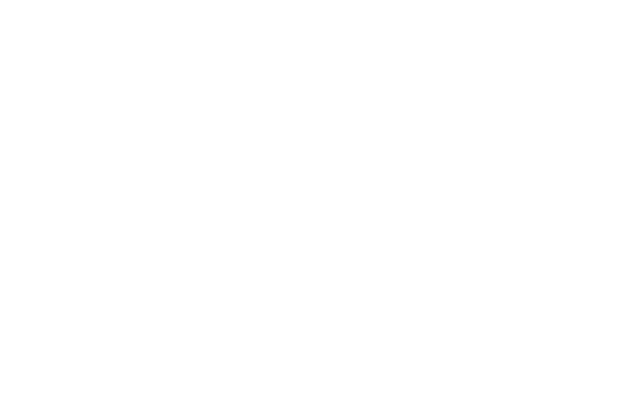
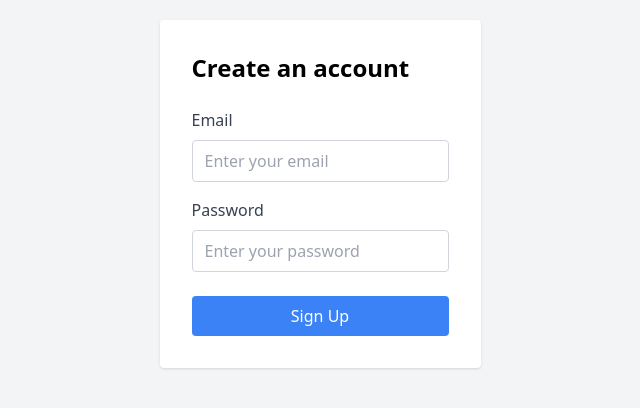
Before and after one commit to sharleenawinja/recipe-sharing-app, a React (Vite) app: page /signup in a window 1280 px wide. Before the commit this address had no page. Shown: the part 206-614 px from the top of the page, without its empty margins (320-960 px from the left). Built offline with nearby package versions, Linux system fonts and the light colour scheme; no server answers.

Commit message:
creating login and sigunup functionality

```diff
--- a/src/App.tsx
+++ b/src/App.tsx
@@ -1,13 +1,15 @@
 import { BrowserRouter as Router, Routes, Route } from "react-router-dom";
 import Tips from "./components/Tips-Tricks/tips.component";
-import LoginComponent from "./pages/Login/LoginComponent";
+import LogIn from "./pages/auth/LogIn";
+import SignUp from "./pages/auth/SignUp";
 
 const App = () => {
   return (
     <>
       <Router>
         <Routes>
-          <Route path="/" element={<LoginComponent />} />
+          <Route path="/login" element={<LogIn />} />
+          <Route path="/signup" element={<SignUp />} />
           <Route path="/tips" element={<Tips />} />
         </Routes>
       </Router>
--- a/src/pages/Login/LoginComponent.tsx
+++ b/src/pages/auth/LogIn.tsx
@@ -1,37 +1,46 @@
 import { useState } from "react";
-// import { LoginAPI } from "../../api/AuthAPI";
+import { useNavigate } from "react-router-dom";
+import { auth } from "../../../firebase.config";
+import { signInWithEmailAndPassword } from "firebase/auth";
 
-const LoginComponent = () => {
-  const [username, setUsername] = useState("");
+const LogIn = () => {
+  const [email, setEmail] = useState("");
   const [password, setPassword] = useState("");
   const [loggedIn, setLoggedIn] = useState(false);
 
+  const navigate = useNavigate();
+
   const handleLogin = (e: React.FormEvent<HTMLFormElement>) => {
     e.preventDefault();
-    if (username === "admin" && password === "password") {
-      setLoggedIn(true);
-    } else {
-      alert("Invalid credentials. Please try again.");
-    }
+    signInWithEmailAndPassword(auth, email, password)
+      .then((userCredentials) => {
+        console.log(userCredentials);
+        setLoggedIn(true);
+      })
+      .catch((error) => {
+        console.error(error);
+        alert("Invalid credentials. Please try again.");
+      });
   };
 
   return (
     <div className="flex items-center justify-center min-h-screen bg-gray-100">
       <div className="bg-white p-8 rounded shadow">
-        <h2 className="text-2xl font-bold mb-6">Login</h2>
+        <h2 className="text-2xl font-bold mb-6">Log in to your account</h2>
         <form onSubmit={handleLogin}>
           <div className="mb-4">
             <label
               htmlFor="username"
               className="block font-medium text-gray-700 mb-2"
             >
-              Username
+              Email
             </label>
             <input
               type="text"
               id="username"
-              value={username}
-              onChange={(e) => setUsername(e.target.value)}
+              placeholder="Enter your email"
+              value={email}
+              onChange={(e) => setEmail(e.target.value)}
               className="w-full border-gray-300 border rounded px-3 py-2 focus:outline-none focus:ring-blue-500 focus:border-blue-500"
               required
             />
@@ -46,6 +55,7 @@
             <input
               type="password"
               id="password"
+              placeholder="Enter your password"
               value={password}
               onChange={(e) => setPassword(e.target.value)}
               className="w-full border-gray-300 border rounded px-3 py-2 focus:outline-none focus:ring-blue-500 focus:border-blue-500"
@@ -62,9 +72,16 @@
         {loggedIn && (
           <p className="mt-4 text-green-500">Logged in successfully!</p>
         )}
+        <p className="mt-4 text-gray-600">Don't have an account?</p>
+        <button
+          onClick={() => navigate("/signup")}
+          className="mt-2 text-blue-500 underline hover:text-blue-700 focus:outline-none"
+        >
+          Sign Up
+        </button>
       </div>
     </div>
   );
 };
 
-export default LoginComponent;
+export default LogIn;
--- /dev/null
+++ b/src/pages/auth/SignUp.tsx
@@ -0,0 +1,78 @@
+import { useState } from "react";
+import { auth } from "../../../firebase.config";
+import { createUserWithEmailAndPassword } from "firebase/auth";
+
+const SignUp = () => {
+  const [email, setEmail] = useState("");
+  const [password, setPassword] = useState("");
+  const [signedUp, setSignedUp] = useState(false);
+
+  const handleSignUp = (e: React.FormEvent<HTMLFormElement>) => {
+    e.preventDefault();
+    createUserWithEmailAndPassword(auth, email, password)
+      .then((userCredentials) => {
+        console.log(userCredentials);
+        setSignedUp(true);
+      })
+      .catch((error) => {
+        console.error(error);
+      });
+  };
+
+  return (
+    <div className="flex items-center justify-center min-h-screen bg-gray-100">
+      <div className="bg-white p-8 rounded shadow">
+        <h2 className="text-2xl font-bold mb-6">Create an account</h2>
+        <form onSubmit={handleSignUp}>
+          <div className="mb-4">
+            <label
+              htmlFor="username"
+              className="block font-medium text-gray-700 mb-2"
+            >
+              Email
+            </label>
+            <input
+              type="text"
+              id="username"
+              placeholder="Enter your email"
+              value={email}
+              onChange={(e) => setEmail(e.target.value)}
+              className="w-full border-gray-300 border rounded px-3 py-2 focus:outline-none focus:ring-blue-500 focus:border-blue-500"
+              required
+            />
+          </div>
+          <div className="mb-6">
+            <label
+              htmlFor="password"
+              className="block font-medium text-gray-700 mb-2"
+            >
+              Password
+            </label>
+            <input
+              type="password"
+              id="password"
+              placeholder="Enter your password"
+              value={password}
+              onChange={(e) => setPassword(e.target.value)}
+              className="w-full border-gray-300 border rounded px-3 py-2 focus:outline-none focus:ring-blue-500 focus:border-blue-500"
+              required
+            />
+          </div>
+          <button
+            type="submit"
+            className="w-full bg-blue-500 text-white py-2 px-4 rounded hover:bg-blue-600 focus:outline-none focus:bg-blue-600"
+          >
+            Sign Up
+          </button>
+        </form>
+        {signedUp && (
+          <p className="mt-4 text-green-500">
+            You have successfully signed up!
+          </p>
+        )}
+      </div>
+    </div>
+  );
+};
+
+export default SignUp;
```
